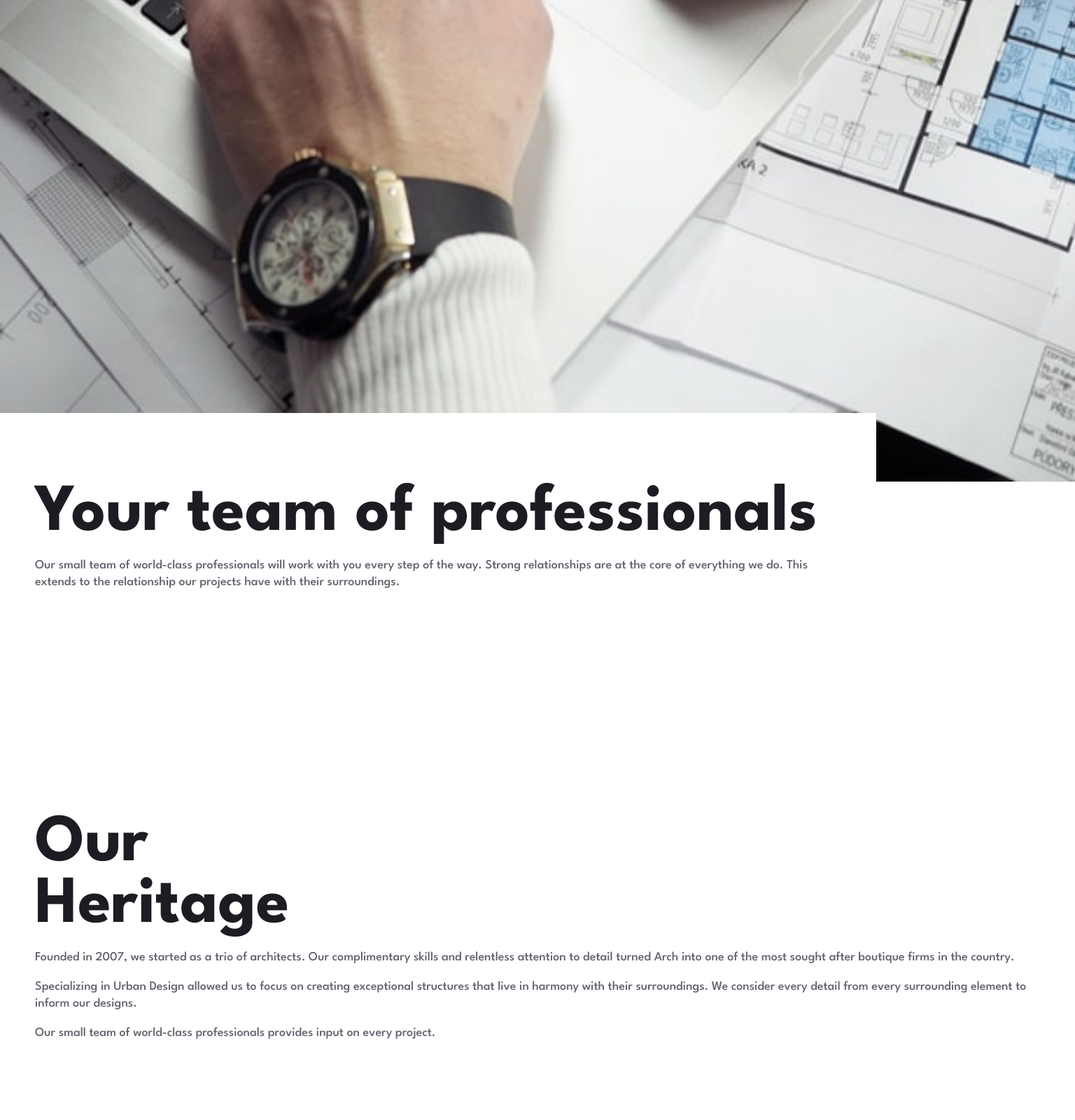
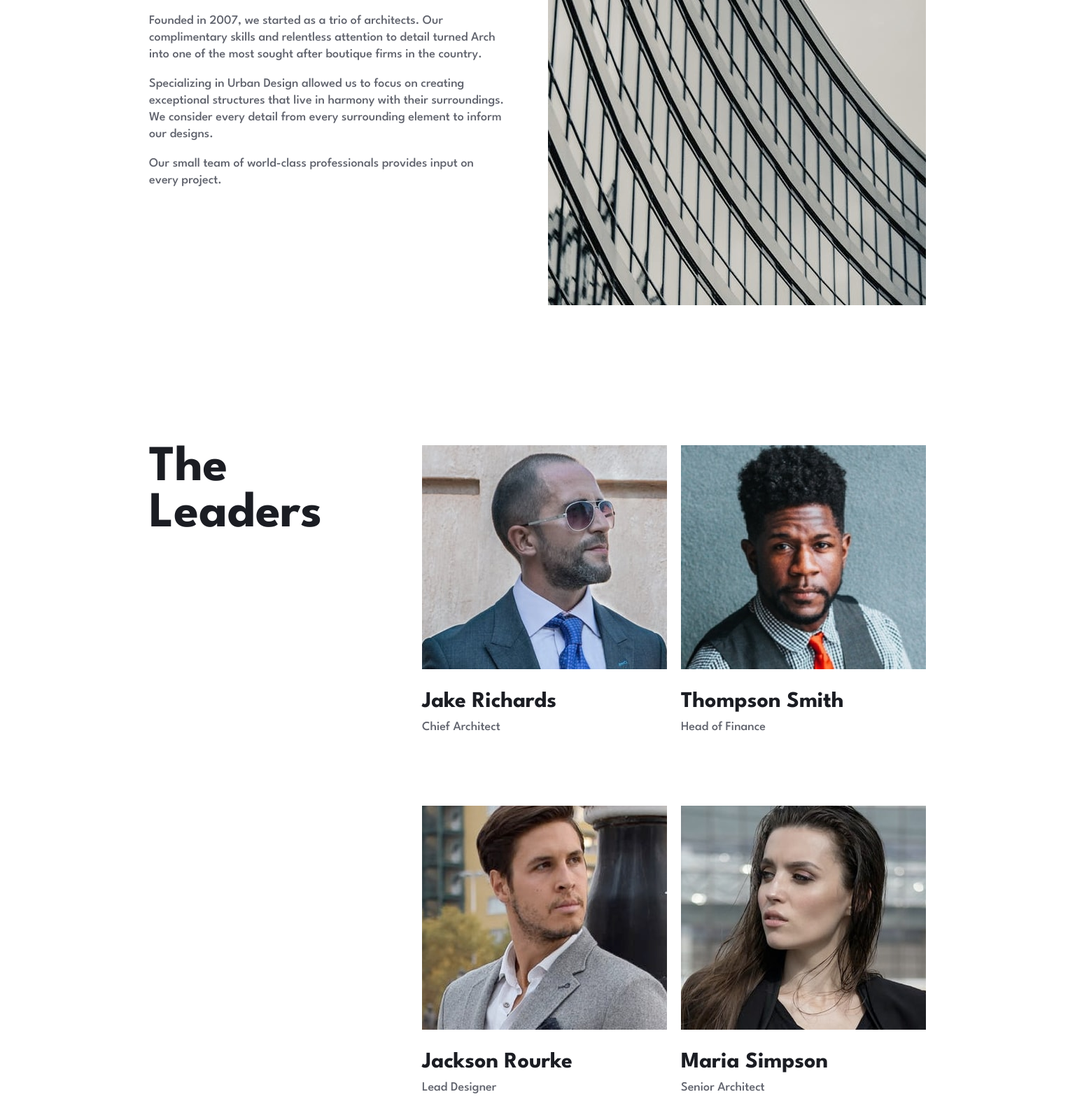
Before and after one commit to GarnerCode/arch, a Nuxt app: page /about in a window 1536 px wide. Shown: the part 1174-2774 px from the top of the page at 70% size. Built offline with nearby package versions, Linux system fonts and the light colour scheme.

Commit message:
Completed About page

```diff
--- a/pages/about.vue
+++ b/pages/about.vue
@@ -8,6 +8,7 @@
                 <img src="assets/about/desktop/image-hero.jpg" alt="">
             </picture>
             <div class="hero-text">
+                <h1>About</h1>
                 <h2>Your team of professionals</h2>
                 <p>Our small team of world-class professionals will work with you every step of the way. Strong relationships are at the core of everything we do. This extends to the relationship our projects have with their surroundings.</p>
             </div>
@@ -60,6 +61,9 @@
                 padding: 10rem 5rem;
                 padding-bottom: 0;
                 width: 75%;
+                h1 {
+                    display: none;
+                }
             }
             .heritage-container {
                 padding: 0 var(--mobile-x-padding);
@@ -91,10 +95,92 @@
         }
     }
     @media screen and (min-width: 768px) {
-
+        .about-page {
+            padding: 0 var(--tablet-x-padding);
+            .hero-text {
+                position: absolute;
+                bottom: 0;
+                right: 0;
+                h1 {
+                    display: block;
+                    position: absolute;
+                    top: -7rem;
+                    right: 0;
+                }
+                h2 {
+                    margin-top: 10rem;
+                    font-size: 72px;
+                }
+            }
+            .heritage-container {
+                padding: 0;
+                h2 {
+                    font-size: 72px;
+                }
+            }
+            .leaders-container {
+                padding: 0;
+                h2 {
+                    font-size: 72px;
+                }
+            }
+            .leader-items {
+                display: grid;
+                grid-template-columns: 1fr 1fr;
+                column-gap: 1rem;
+            }
+            .leader-img {
+                width: 280px;
+            }
+        }
     }
     @media screen and (min-width: 1440px) {
-
+        .about-page {
+            padding: 0 var(--desktop-x-padding);
+            .hero-container {
+                display: flex;
+                flex-direction: row;
+            }
+            .hero-img {
+                img {
+                    width: 635px;
+                }
+            }
+            .hero-text {
+                width: 600px;
+                padding-left: 0;
+                padding-right: 0;
+                margin: 0;
+                h1 {
+                    top: -10rem;
+                    left: -5rem;
+                }
+                h2, p {
+                    width: 446px;
+                    margin-left: auto;
+                }
+            }
+            .heritage-container {
+                display: flex;
+                flex-direction: row;
+                justify-content: space-between;
+                gap: 6rem;
+            }
+            .heritage-img {
+                display: block;
+            }
+            .leaders-container {
+                display: flex;
+                flex-direction: row;
+                justify-content: space-between;
+            }
+            .leader-items {
+                column-gap: 2rem;
+            }
+            .leader-img {
+                width: 350px;
+            }
+        }
     }
 </style>
 
```
